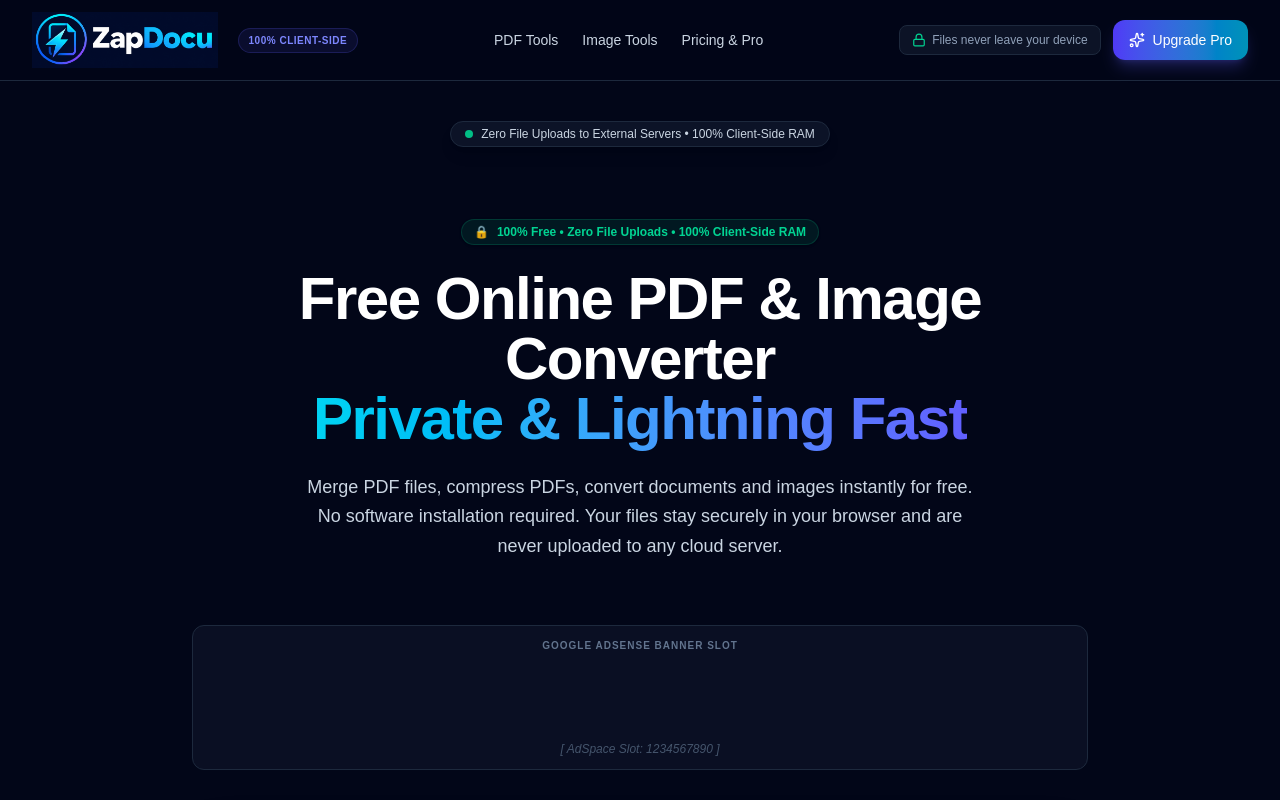
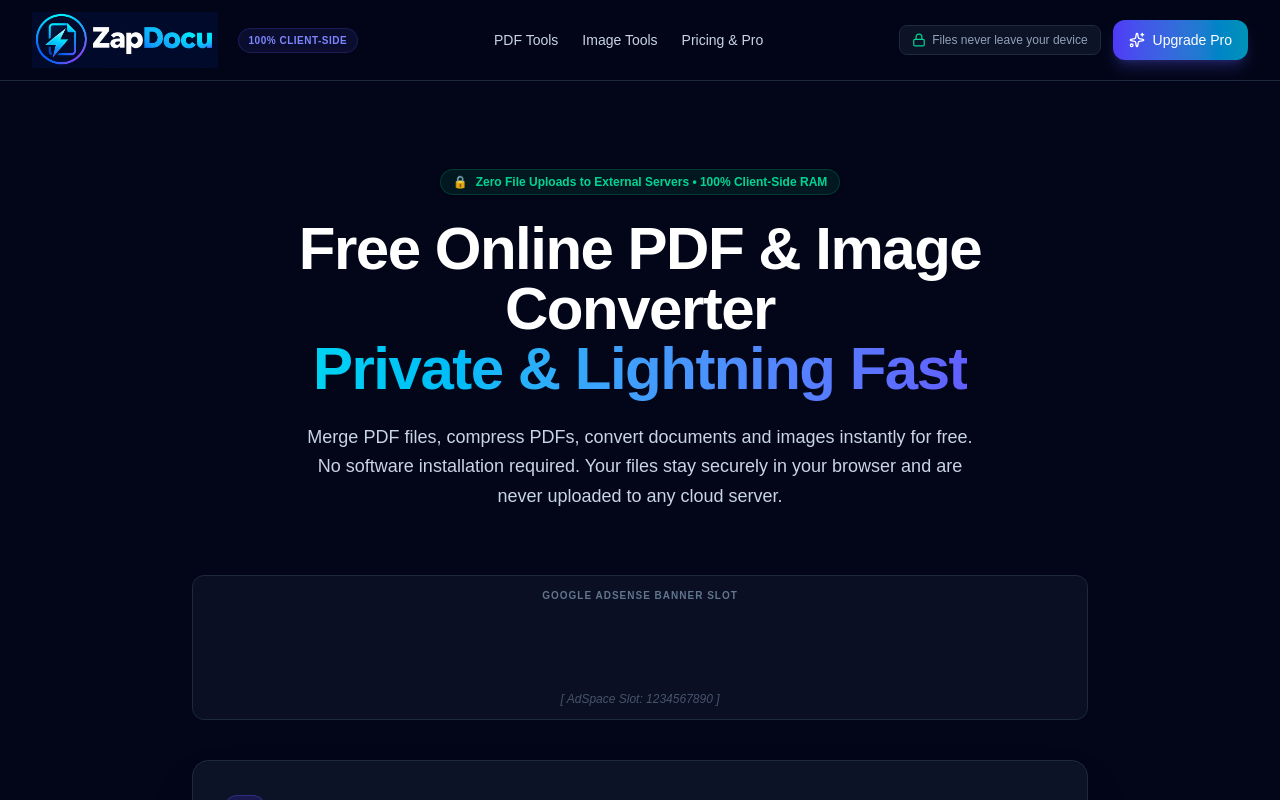
Before and after one commit to harpreetcoach-star/zapdocu-next, a Next.js app: page / in a window 1280 px wide. Shown: the top 800 px of the page. Built offline with nearby package versions, Linux system fonts and the light colour scheme.

Commit message:
Remove duplicate security notice line

```diff
--- a/src/app/page.js
+++ b/src/app/page.js
@@ -58,18 +58,10 @@
 
       <main className="flex-grow max-w-7xl mx-auto px-4 sm:px-6 lg:px-8 py-10 w-full">
 
-        {/* Trust Badge Banner */}
-        <div className="flex justify-center mb-6">
-          <div className="inline-flex items-center gap-2 px-3.5 py-1 rounded-full bg-slate-900/80 border border-slate-800 text-xs font-medium text-slate-300 shadow-lg">
-            <span className="w-2 h-2 rounded-full bg-emerald-400 animate-pulse"></span>
-            <span>Zero File Uploads to External Servers • 100% Client-Side RAM</span>
-          </div>
-        </div>
-
         {/* Hero Section */}
 <div className="text-center max-w-4xl mx-auto px-4 py-12">
   <div className="inline-flex items-center gap-2 bg-emerald-500/10 border border-emerald-500/20 text-emerald-400 px-3 py-1 rounded-full text-xs font-semibold mb-6 shadow-sm">
-    <span>🔒</span> 100% Free • Zero File Uploads • 100% Client-Side RAM
+    <span>🔒</span> Zero File Uploads to External Servers • 100% Client-Side RAM
   </div>
 
   <h1 className="text-4xl sm:text-6xl font-extrabold text-white tracking-tight mb-6">
```
